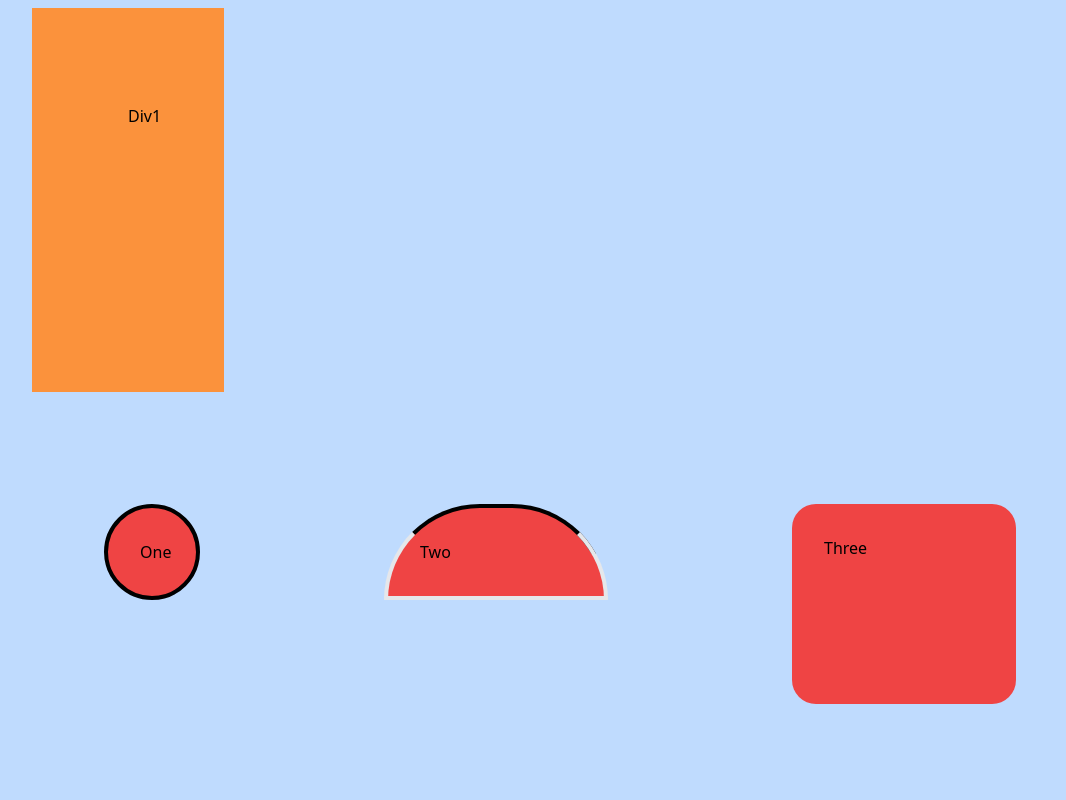
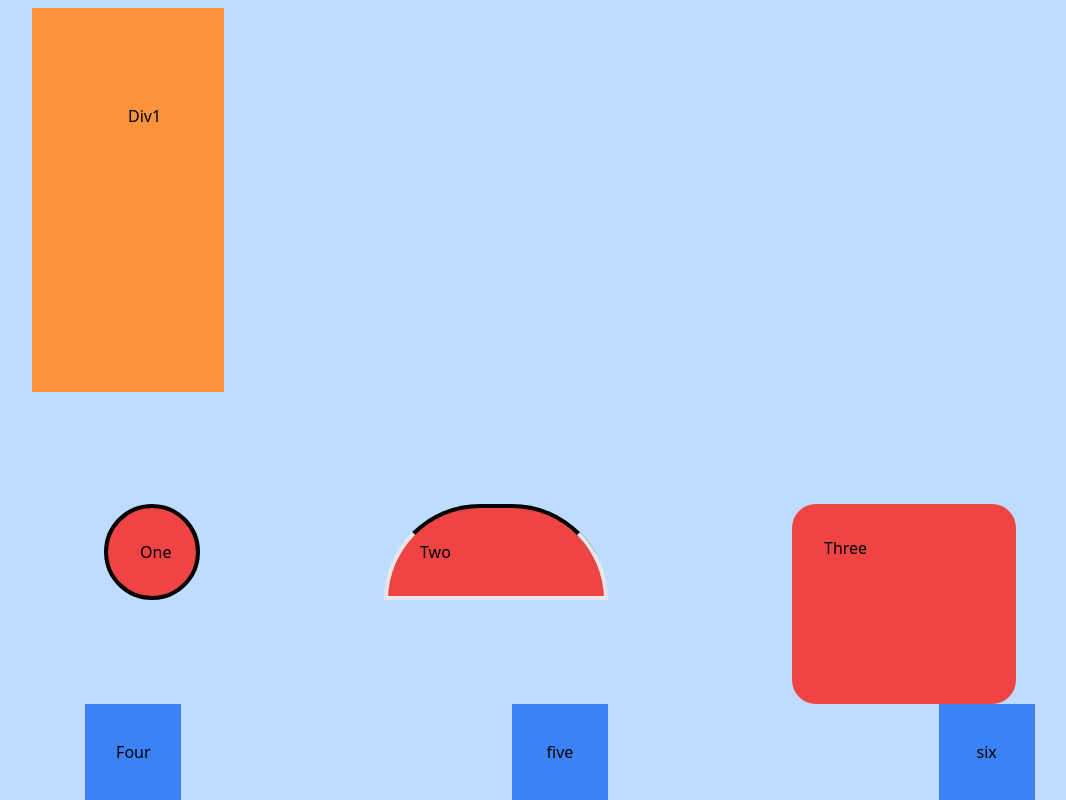
Before and after one commit to omrakibe/Tailwind-CSS, a website built with Vite: page index.html in a window 1280 px wide. Shown: the part 452-1252 px from the top of the page, without its empty margins (80-1146 px from the left). Before the commit the page ends 1156 px from the top, so only its background shows below. Built offline with nearby package versions, Linux system fonts and the light colour scheme.

Commit message:
LEarn to use @apply in css file

```diff
--- a/index.html
+++ b/index.html
@@ -55,5 +55,10 @@
       </div>
       <div class="bg-red-500 h-[200px] rounded-3xl w-56 p-8">Three</div>
     </div>
+    <div class="flex justify-around items-center">
+        <div class="box">Four</div>
+        <div class="box">five</div>
+        <div class="box">six</div>
+    </div>
   </body>
 </html>
--- a/style.css
+++ b/style.css
@@ -1,3 +1,7 @@
 @tailwind base;
 @tailwind components;
 @tailwind utilities;
+
+.box {
+    @apply bg-blue-500 h-24 w-24 flex justify-center items-center;
+}
```
